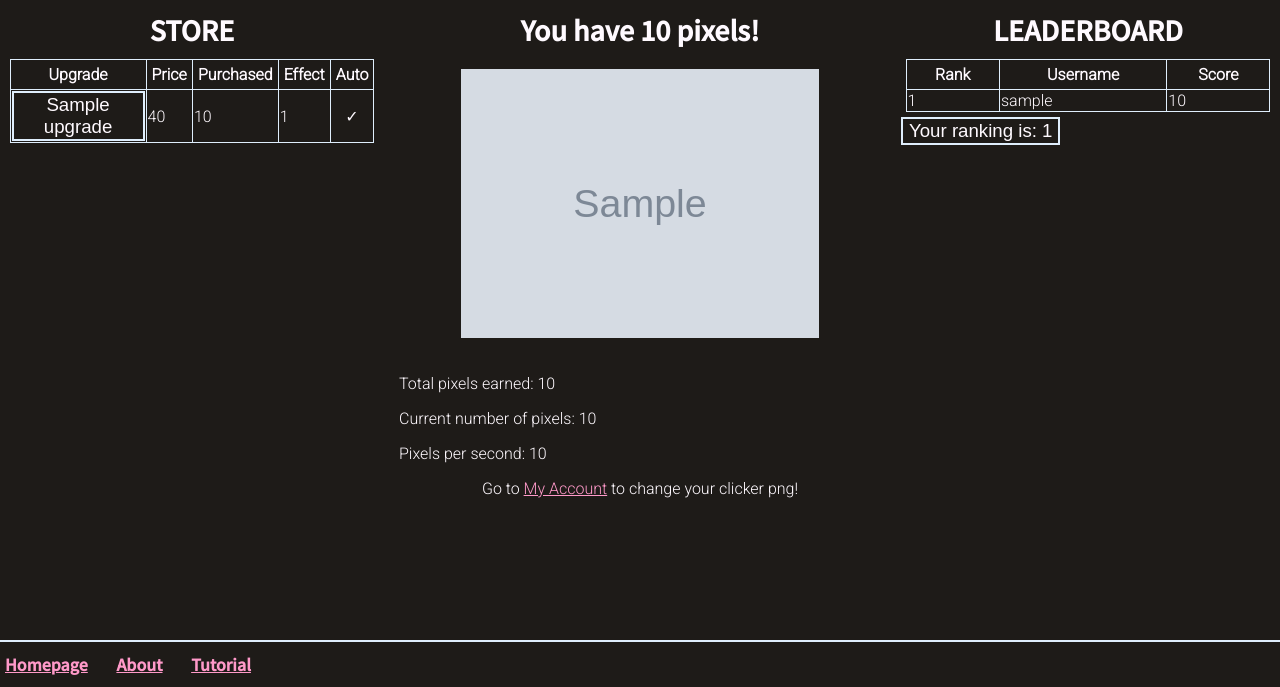
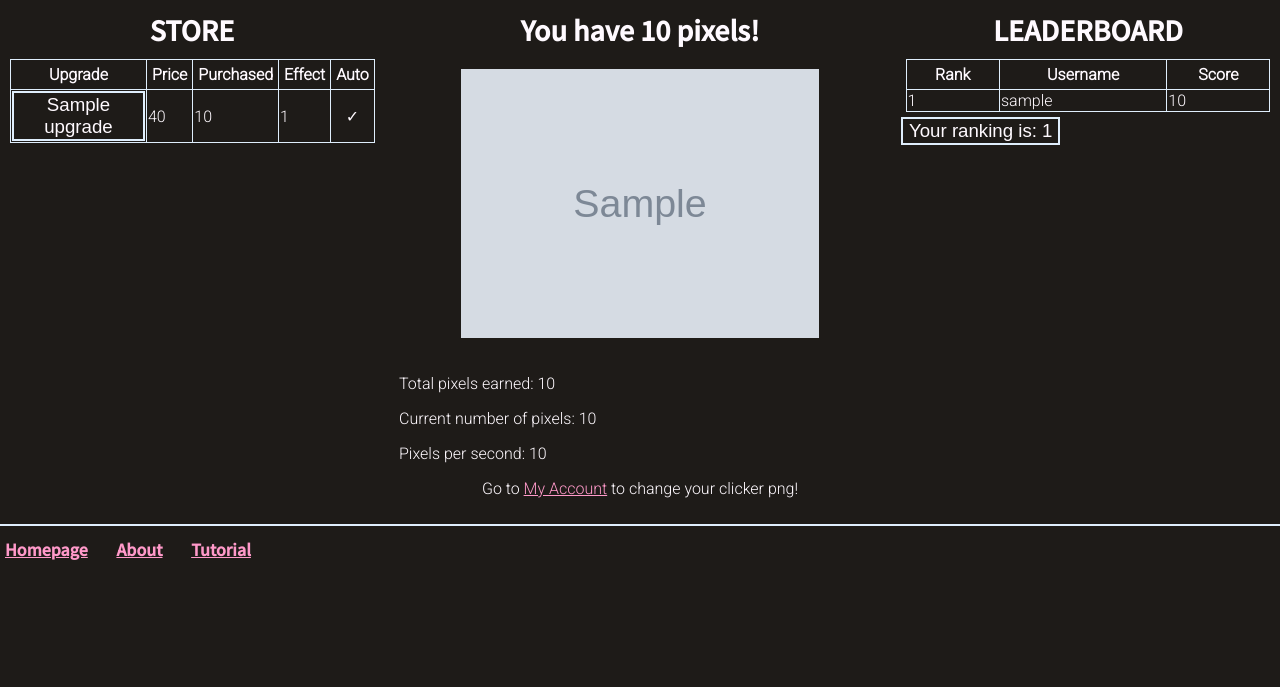
Before and after one commit to Hippodoodle/clicker.png, a Django app: page / in a window 1280 px wide. Shown: the part 113-800 px from the top of the page. Run offline with Django 3.2, Linux system fonts and the light colour scheme; a user stored in the database is signed in; tables that the repository leaves empty hold one stand-in row (values such as "Sample post"); grey boxes marked "Sample" are stand-in pictures; parts of the project's set-up code (start-up, migrations or seed data) failed here and were passed over.

Commit message:
Css fixes

```diff
--- a/static/stylesheet.css
+++ b/static/stylesheet.css
@@ -81,9 +81,7 @@ input[type=submit]{
 }
 
 footer{
-    position: fixed;
-    left: 0;
-    bottom: 0;
+    margin-top: 10px;
     width: 100%;
     border-top: 2px solid var(--border-color);
     background-color: var(--color-1);
@@ -99,27 +97,27 @@ footer{
     padding: 15px;
 }
 
+#pain {
+    display: flex;
+}
+
 leftpane{
     width: 30%;
-    height: 70%;
-    float: left;
-    /* border-right: 2px solid var(--border-color); */
     position: relative;
+}
+
+leftpane table {
+    margin-left: 10px;
 }
 
 middlepane{
     width: 40%;
-    height: 70%;
     position: relative;
-    float: left;
     align-items: center;
 }
 
 rightpane{
     width: 30%;
-    height: 70%;
-    float: right;
-    /* border-left: 2px solid var(--border-color); */
     position: relative;
 }
 
@@ -198,7 +196,6 @@ table{
     margin: 15px 15px;
 }
 
-
 .upload-png{
     margin:0;
     display: flex;
@@ -236,7 +233,6 @@ table{
     border:2px solid var(--border-color);
 }
 
-
 #achievement-table-wrapper th{
     z-index: 2;
     padding: 5px;
--- a/templates/clicker_app/index.html
+++ b/templates/clicker_app/index.html
@@ -7,6 +7,7 @@ Home
 {% endblock %}
 
 {% block body_block %}
+<div id="pain">
     <leftpane>
         <h2 class="pane-title">STORE</h2>
         <table>
@@ -19,13 +20,14 @@ Home
             </tr>
             {% for key, value in upgrade_table.items %}
             <tr>
-            <td><button id="upgrade-{{ key.id }}" class="purchase_button" data-user="{{ user.id }}" data-upgrade="{{ key.id }}" data-csrf="{{ csrf_token }}">{{ key.name }}</button></td>
+                <td><button id="upgrade-{{ key.id }}" class="purchase_button" data-user="{{ user.id }}"
+                        data-upgrade="{{ key.id }}" data-csrf="{{ csrf_token }}">{{ key.name }}</button></td>
                 {% for item in value %}
                 <td id="upgrade-{{ key.id }}-{{ forloop.counter }}" class="upgrade-values">
                     {% if forloop.counter == 1 %}
                     <script>
-                    x = {% for item in purchased_list %}{% if item.upgrade == key %}{{ item.upgrade.cost }}{% endif %}{% endfor %};
-                    x = x * Math.pow(1.15, {% for item in purchased_list %}{% if item.upgrade == key %}{{ item.quantity }}{% endif %}{% endfor %});
+                        x = {% for item in purchased_list %}{% if item.upgrade == key %} {{ item.upgrade.cost }} {% endif %} {% endfor %};
+                        x = x * Math.pow(1.15, {% for item in purchased_list %}{% if item.upgrade == key %} {{ item.quantity }} {% endif %} {% endfor %});
                         document.getElementById("upgrade-{{ key.id }}-1").innerHTML = Math.floor(x);
                     </script>
                     {% else %}
@@ -72,7 +74,7 @@ Home
                 <td>{{forloop.counter}}</td>
                 <td>{{ account.user.username }}</td>
                 <td>
-            {% if account.user == request.user %}<span id="user-counter">{{ account.lifetime_points }}</span>{% else %}{{ account.lifetime_points }}{% endif %}
+                    {% if account.user == request.user %}<span id="user-counter">{{ account.lifetime_points }}</span>{%else %}{{ account.lifetime_points }}{% endif %}
                 </td>
             </tr>
             {% endfor %}
@@ -83,5 +85,6 @@ Home
         {%endif%}
         {%endfor%}
     </rightpane>
+</div>
 <script src="{% static 'js/auto-click.js' %}" crossorigin="anonymous"></script>
 {% endblock %}
```
Lines whose indentation alone changed are shown as unchanged.
